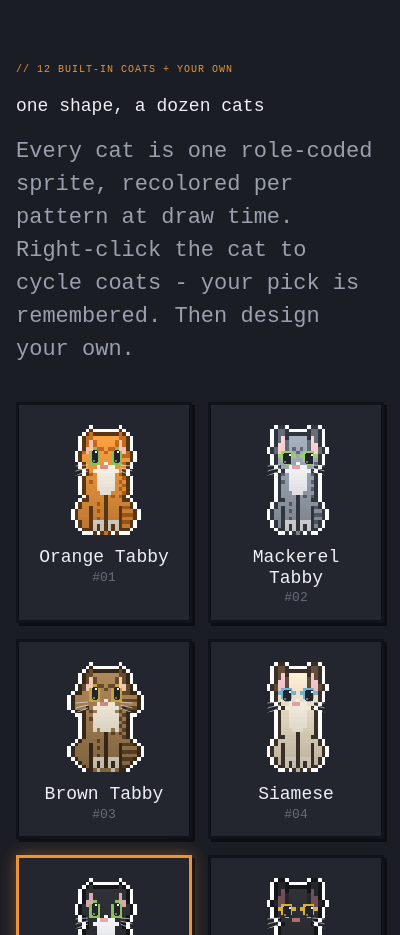
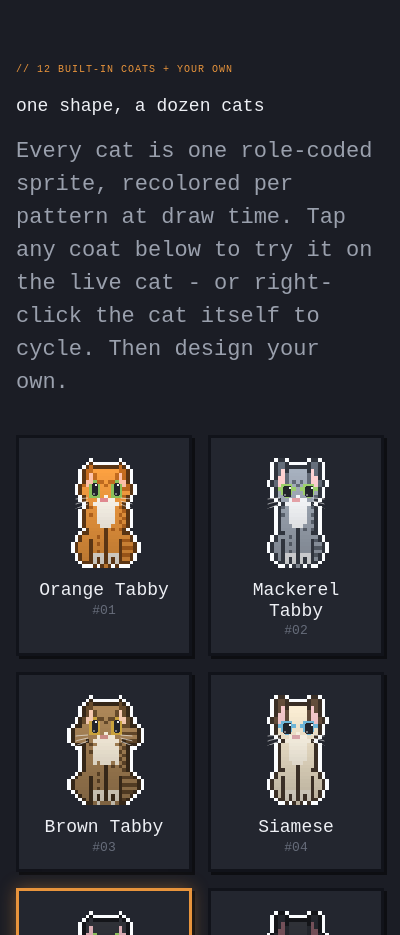
Before and after one commit to JOhnsonKC201/pixelcat, an Electron app: page site/index.html in a window 400 px wide. Shown: the part 4580-5515 px from the top of the page. Drawn offline with Linux system fonts and the light colour scheme.

Commit message:
docs(site): mention tap-to-try coats in the gallery copy

```diff
--- a/site/index.html
+++ b/site/index.html
@@ -450,7 +450,7 @@ footer{border-top:3px solid #0e1016; background:#13141a; padding:46px 0 60px; ma
     <div class="sec-head rv">
       <div class="kicker">// 12 BUILT-IN COATS + YOUR OWN</div>
       <h2 class="sec">one shape, a dozen cats</h2>
-      <p>Every cat is one role-coded sprite, recolored per pattern at draw time. Right-click the cat to cycle coats - your pick is remembered. Then design your own.</p>
+      <p>Every cat is one role-coded sprite, recolored per pattern at draw time. Tap any coat below to try it on the live cat - or right-click the cat itself to cycle. Then design your own.</p>
     </div>
     <div class="coatgrid" id="coatGrid"></div>
   </div>
```
